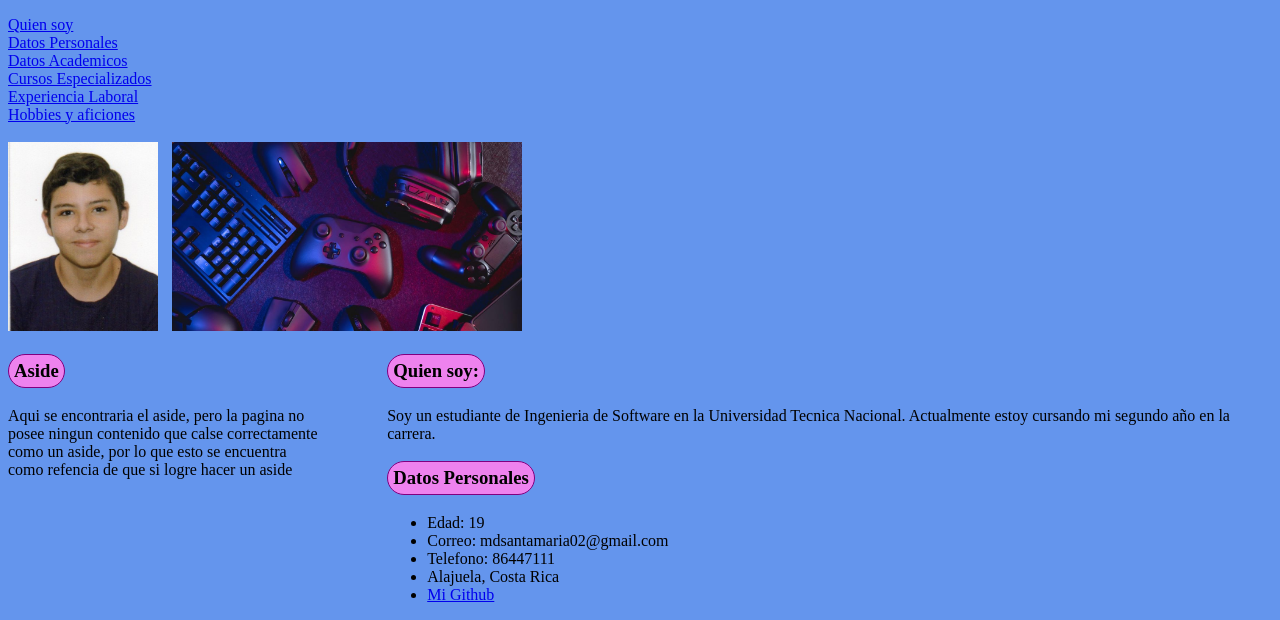
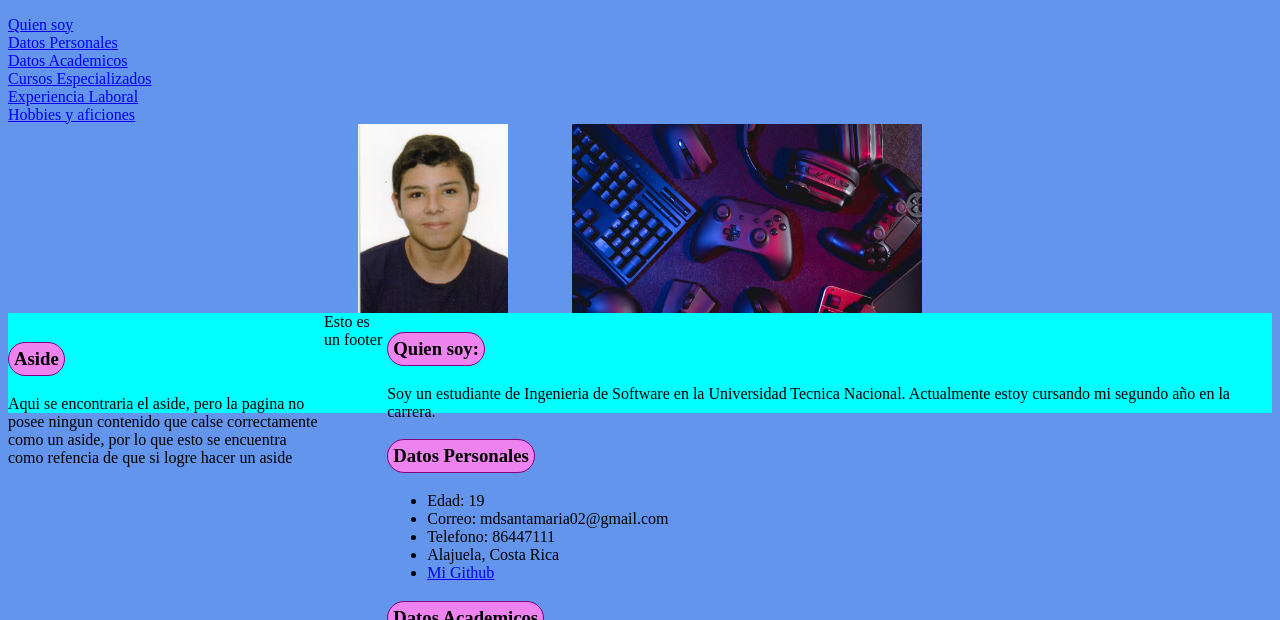
Before and after one commit to miguelds123/Trabajo2, a plain HTML site: page index.html in a window 1280 px wide. Shown: the part 164-784 px from the top of the page. Drawn offline with Linux system fonts and the light colour scheme.

Commit message:
Arreglamos aside y section

```diff
--- a/estilo.css
+++ b/estilo.css
@@ -29,8 +29,13 @@ table, th, td{
 }
 
 .imagen{
-    margin-right: 10px;
-    float: center;
+    display: flex;
+    flex-direction: row;
+    justify-content: center;
+}
+
+#miFoto{
+    margin-right: 5%;
 }
 
 .contenido{
@@ -41,6 +46,7 @@ table, th, td{
 aside{
     float: left;
     width: 25%;
+    margin-top: 10px;
 }
 
 main{
@@ -48,6 +54,8 @@ main{
     align-items: center;
 }
 
-nav{
-    float: center;
+footer{
+    width: 100%;
+    height: 100px;
+    background-color: aqua;
 }
--- a/index.html
+++ b/index.html
@@ -41,12 +41,12 @@
 
         </nav>
 
-        <section class="imagen">
-            <article>
+        <section>
+            <article class="imagen">
                 <br>
-                <img src= "Mifoto.jpg" id="miFoto" width="150" allign="left" class="imagen">
+                <img src= "Mifoto.jpg" id="miFoto" width="150">
 
-                <img src= "Videojuegos.jpg" id="Videojuegos" width="350" allign="right" class="imagen">
+                <img src= "Videojuegos.jpg" id="Videojuegos" width="350">
             </article>
         </section>
 
@@ -190,6 +190,10 @@
             </aside>
         </main>
 
+        <footer>
+            Esto es un footer
+        </footer>
+
     </body>
 
 </html>
```
